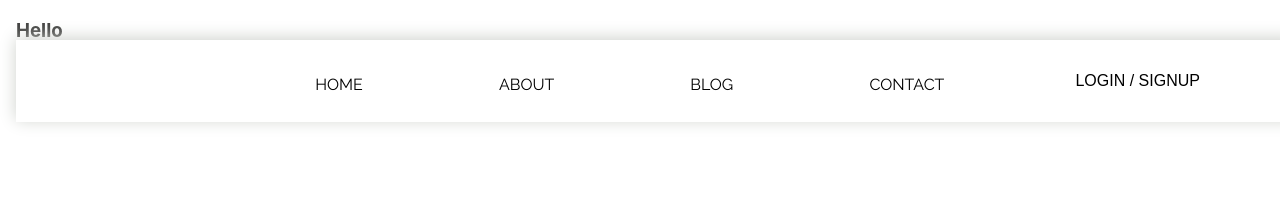
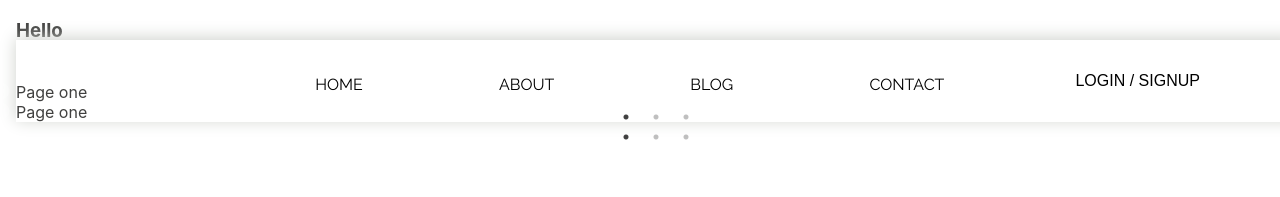
Before and after one commit to Tuliany/Final-project, a React (Create React App) app in the folder frontend/: page / in a window 1280 px wide. Shown: the top 197 px of the page. Built offline with nearby package versions, Linux system fonts and the light colour scheme.

Commit message:
slideshow start

```diff
--- a/frontend/package.json
+++ b/frontend/package.json
@@ -28,8 +28,10 @@
     "react-router-bootstrap": "^0.25.0",
     "react-router-dom": "^5.2.0",
     "react-scripts": "^3.3.0",
+    "react-slick": "^0.26.1",
     "react-slideshow-image": "^1.5.3",
-    "redux": "^4.0.5"
+    "redux": "^4.0.5",
+    "styled-components": "^5.1.1"
   },
   "scripts": {
     "start": "react-scripts start",
--- a/frontend/public/index.html
+++ b/frontend/public/index.html
@@ -6,6 +6,8 @@
     <meta name="viewport" content="width=device-width, initial-scale=1" />
     <!-- <link rel="stylesheet" href="https://maxcdn.bootstrapcdn.com/bootstrap/3.3.7/css/bootstrap.min.css"> -->
     <script src="https://cdn.tiny.cloud/1/irfkefnyff2zdr9b39ol4vv4ds0gby19jh2minqlh500ysyp/tinymce/5/tinymce.min.js" referrerpolicy="origin"></script>
+    <link rel="stylesheet" type="text/css" charset="UTF-8" href="https://cdnjs.cloudflare.com/ajax/libs/slick-carousel/1.6.0/slick.min.css" />
+<link rel="stylesheet" type="text/css" href="https://cdnjs.cloudflare.com/ajax/libs/slick-carousel/1.6.0/slick-theme.min.css" />
     <title>Technigo React App</title>
   </head>
 
--- a/frontend/src/App.js
+++ b/frontend/src/App.js
@@ -8,6 +8,7 @@ import { Provider } from "react-redux";
 
 import { Home } from 'components/Home'
 import { Signup } from 'components/Signup'
+import { Slideshow } from 'components/SlideShow'
 import { Login } from 'components/Login'
 import { Secrets } from 'components/Secrets'
 import { About } from 'components/About'
@@ -34,6 +35,7 @@ export const App = () => {
         <Switch>
           <Route path="/" exact>
            <Home />
+           <Slideshow />
            {/* <Landing /> */}
           </Route>
           <Route path="/signup" exact>
--- a/frontend/src/components/Home.js
+++ b/frontend/src/components/Home.js
@@ -1,7 +1,7 @@
 import React from 'react'
 import { useHistory } from 'react-router-dom';
-import { SlideShow } from 'components/SlideShow'
-import '../Style/Home.css'
+import { Slideshow } from 'components/SlideShow'
+// import '../Style/Home.css'
 
 
 
@@ -13,7 +13,7 @@ export const Home = () => {
 
 
     <div>
-      <section className="main">
+      {/* <section className="main">
       <div class="content">
         <div class="slider-wrapper">
           Welcome to our community for...
@@ -34,13 +34,13 @@ export const Home = () => {
       </div>
 
         <h1>W Club Official 💎 </h1>
-      </section>
+      </section> */}
 
       <form className="Home">
           <button type ="Login" onClick={() => history.push('/Login')}> Log in  </button>
           <button type ="Signup" onClick={() => history.push('/Signup')}> Create Accout </button>
       </form>
-      {/* <SlideShow /> */}
+      <Slideshow />
     </div>
 
   )
--- a/frontend/src/components/SlideShow.js
+++ b/frontend/src/components/SlideShow.js
@@ -1,5 +1,8 @@
 import React,{ useState, useEffect, useRef } from 'react';
+import Slider from 'react-slick'
 import { Fade } from 'react-slideshow-image'
+import styled from 'styled-components'
+
 import Img1 from '../Img/Img1.jpg'
 import Img2 from '../Img/Img2.jpg'
 import Img3 from '../Img/Img3.jpg'
@@ -11,55 +14,90 @@ import Img8 from '../Img/Img8.jpg'
 import Img9 from '../Img/Img9.jpg'
 
 
-const fadeImages = [
-  '../Img/Img1.jpg',
-  '../Img/Img2.jpg',
-  '../Img/Img3.jpg',
-  '../Img/Img4.jpg',
-  '../Img/Img5.jpg',
-  '../Img/Img6.jpg',
-  '../Img/Img7.jpg'
-]
+const Wrapper = styled.div`
+  width: 100%
+`
 
-// const autoPlayRef = useRef()
+const Page = styled.div`
+  width: 100%
+`
 
-// useEffect(() => {
-//   autoPlayRef.current = nextSlide
-// })
 
-const fadeProperties = {
-  duration: 5000,
-  transitionDuration: 500,
-  infinite: false,
-  indicators: true,
-  onChange: (oldIndex, newIndex) => {
-    console.log(`fade transition from ${oldIndex} to ${newIndex}`)
-  }
-}
-
-export const SlideShow = () => {
+export const Slideshow = () =>{
   return (
-    <div className="slide-container">
-      <Fade {...fadeProperties}>
-        <div className="each-fade">
-          <div className="image-container">
-            <img className="Img"src={Img1} alt="Img1" />
-          </div>
-          <h2>First Slide</h2>
-        </div>
-        <div className="each-fade">
-          <div className="image-container">
-            <img className="Img" src={Img2} alt="Img2" />
-          </div>
-          <h2>Second Slide</h2>
-        </div>
-        <div className="each-fade">
-          <div className="image-container">
-            <img className="Img"src={Img3} alt="Img3" />
-          </div>
-          <h2>Third Slide</h2>
-        </div>
-      </Fade>
+    <div>
+      <Wrapper>
+        <Slider
+          speed={500}
+          slidesToShow={1}
+          slidesToScroll={1}
+          infinite={false}
+          dots={true}
+        >
+          <Page>Page one </Page>
+          <Page>Page Two</Page>
+          <Page>Page Three</Page>
+        </Slider>
+      </Wrapper>
     </div>
   )
 }
+
+
+
+
+
+
+
+// const fadeImages = [
+//   '../Img/Img1.jpg',
+//   '../Img/Img2.jpg',
+//   '../Img/Img3.jpg',
+//   '../Img/Img4.jpg',
+//   '../Img/Img5.jpg',
+//   '../Img/Img6.jpg',
+//   '../Img/Img7.jpg'
+// ]
+
+// // const autoPlayRef = useRef()
+
+// // useEffect(() => {
+// //   autoPlayRef.current = nextSlide
+// // })
+
+// const fadeProperties = {
+//   duration: 5000,
+//   transitionDuration: 500,
+//   infinite: false,
+//   indicators: true,
+//   onChange: (oldIndex, newIndex) => {
+//     console.log(`fade transition from ${oldIndex} to ${newIndex}`)
+//   }
+// }
+
+// export const SlideShow = () => {
+//   return (
+//     <div className="slide-container">
+//       <Fade {...fadeProperties}>
+//         <div className="each-fade">
+//           <div className="image-container">
+//             <img className="Img"src={Img1} alt="Img1" />
+//           </div>
+//           <h2>First Slide</h2>
+//         </div>
+//         <div className="each-fade">
+//           <div className="image-container">
+//             <img className="Img" src={Img2} alt="Img2" />
+//           </div>
+//           <h2>Second Slide</h2>
+//         </div>
+//         <div className="each-fade">
+//           <div className="image-container">
+//             <img className="Img"src={Img3} alt="Img3" />
+//           </div>
+//           <h2>Third Slide</h2>
+//         </div>
+//       </Fade>
+//     </div>
+//   )
+// }
```
Also changed, not shown: frontend/src/Style/Slideshow.css (+9 -3 lines), 1 other file (tests, documents, lock files or other folders).
